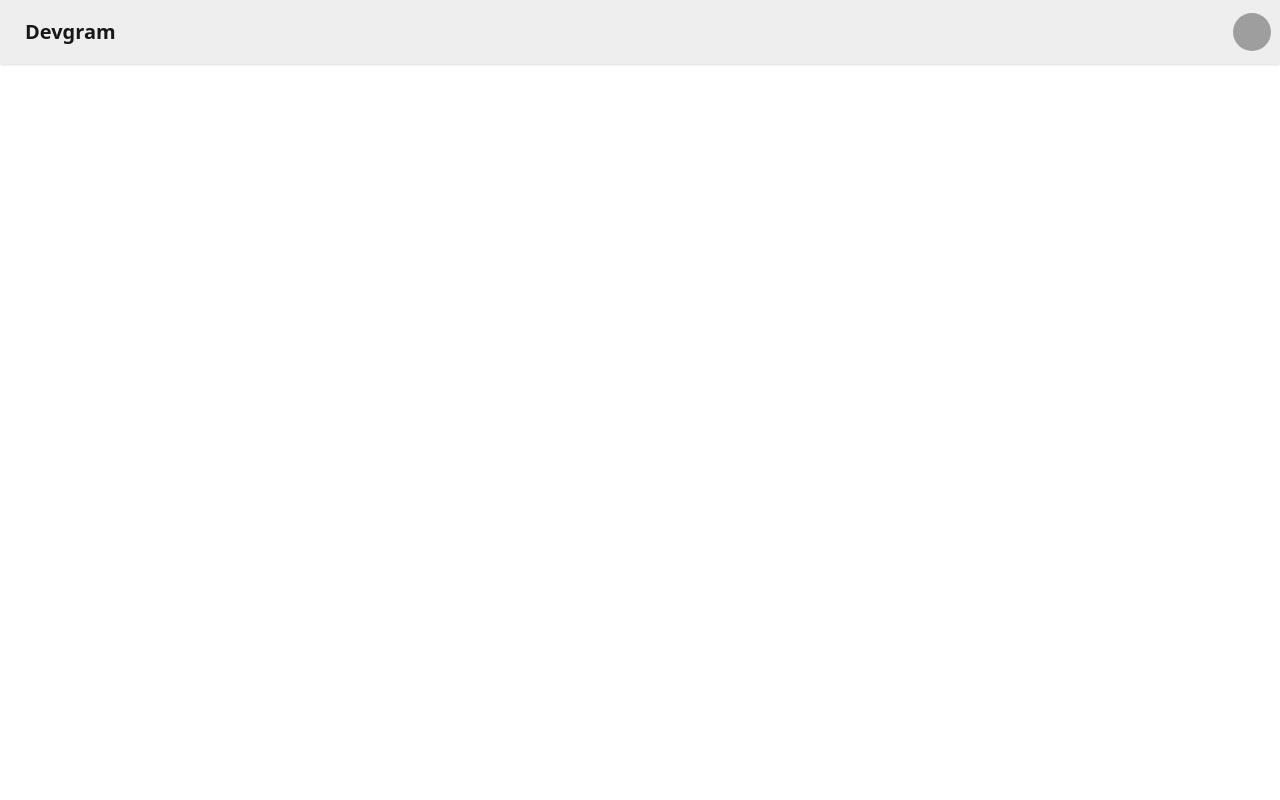
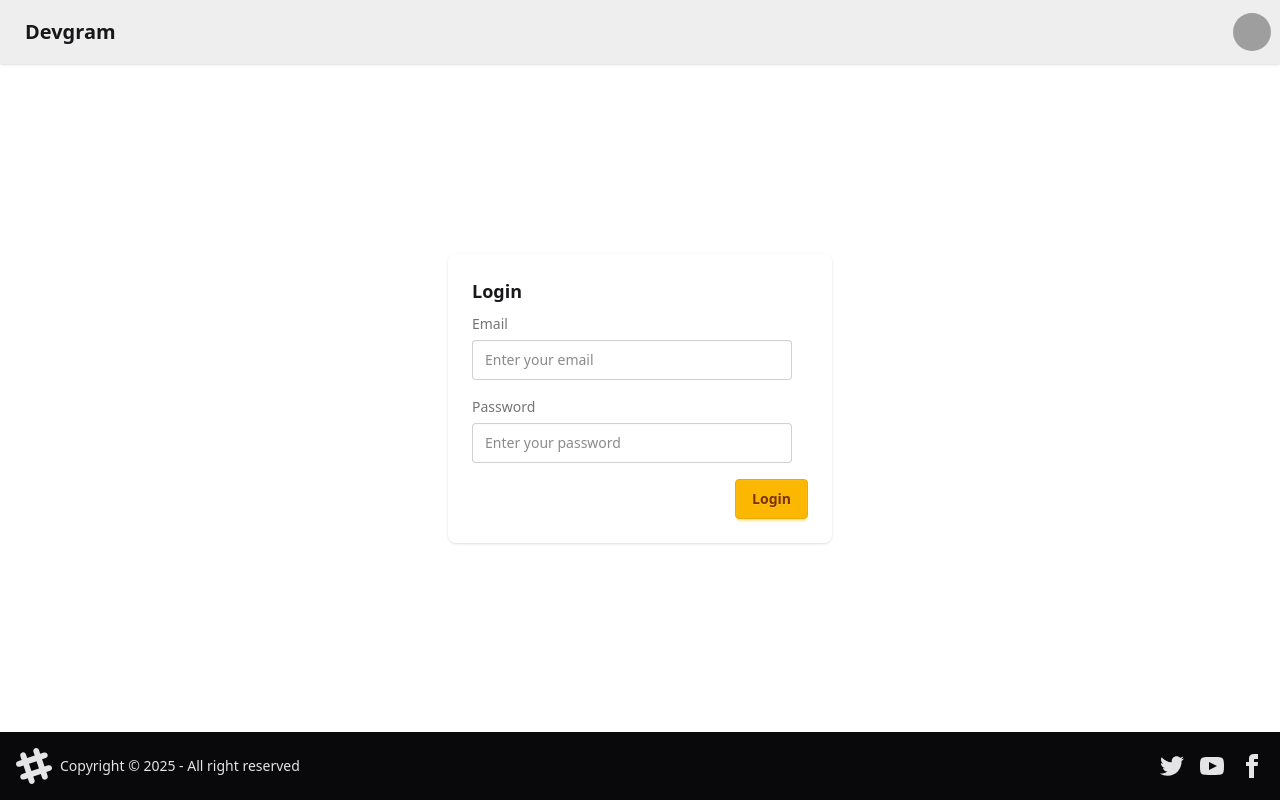
Before and after one commit to comodo-18/devgram-ui, a React app: page /login in a window 1280 px wide. Built offline with nearby package versions, Linux system fonts and the light colour scheme; grey boxes are pictures that could not be loaded; the HTML template or start-up script is replaced by a standard one.

Commit message:
Added various components and handled login

```diff
--- a/package.json
+++ b/package.json
@@ -11,8 +11,10 @@
   },
   "dependencies": {
     "@tailwindcss/vite": "^4.1.5",
+    "axios": "^1.9.0",
     "react": "^19.0.0",
     "react-dom": "^19.0.0",
+    "react-router-dom": "^7.5.3",
     "tailwindcss": "^4.1.5"
   },
   "devDependencies": {
--- a/src/App.jsx
+++ b/src/App.jsx
@@ -1,9 +1,19 @@
+import { BrowserRouter, Route, Routes } from "react-router-dom";
 import Body from "./Body";
+import Login from "./Login";
+import Profile from "./Profile";
 
 function App() {
   return (
     <>
-      <Body />
+      <BrowserRouter basename='/'>
+        <Routes>
+          <Route path="/" element={<Body />}>
+            <Route path = "/login" element={<Login />} />
+            <Route path="/profile" element={<Profile />} />
+          </Route>
+        </Routes>
+      </BrowserRouter>
     </>
   );
 }
--- a/src/Body.jsx
+++ b/src/Body.jsx
@@ -1,10 +1,18 @@
-import React from 'react'
-import Navbar from './Navbar'
+import React from "react";
+import Navbar from "./Navbar";
+import { Outlet } from "react-router-dom";
+import Footer from "./Footer";
 
 const Body = () => {
   return (
-    <div><Navbar /></div>
-  )
-}
+    <div className="flex flex-col min-h-screen items-center justify-center">
+      <Navbar />
+      <main className="flex-grow flex items-center justify-center">
+        <Outlet />
+      </main>
+      <Footer />
+    </div>
+  );
+};
 
-export default Body
+export default Body;
--- /dev/null
+++ b/src/Footer.jsx
@@ -0,0 +1,59 @@
+import React from 'react'
+
+const Footer = () => {
+  return (
+    <footer className="footer sm:footer-horizontal bg-neutral text-neutral-content items-center p-4">
+  <aside className="grid-flow-col items-center">
+    <svg
+      width="36"
+      height="36"
+      viewBox="0 0 24 24"
+      xmlns="http://www.w3.org/2000/svg"
+      fillRule="evenodd"
+      clipRule="evenodd"
+      className="fill-current">
+      <path
+        d="M22.672 15.226l-2.432.811.841 2.515c.33 1.019-.209 2.127-1.23 2.456-1.15.325-2.148-.321-2.463-1.226l-.84-2.518-5.013 1.677.84 2.517c.391 1.203-.434 2.542-1.831 2.542-.88 0-1.601-.564-1.86-1.314l-.842-2.516-2.431.809c-1.135.328-2.145-.317-2.463-1.229-.329-1.018.211-2.127 1.231-2.456l2.432-.809-1.621-4.823-2.432.808c-1.355.384-2.558-.59-2.558-1.839 0-.817.509-1.582 1.327-1.846l2.433-.809-.842-2.515c-.33-1.02.211-2.129 1.232-2.458 1.02-.329 2.13.209 2.461 1.229l.842 2.515 5.011-1.677-.839-2.517c-.403-1.238.484-2.553 1.843-2.553.819 0 1.585.509 1.85 1.326l.841 2.517 2.431-.81c1.02-.33 2.131.211 2.461 1.229.332 1.018-.21 2.126-1.23 2.456l-2.433.809 1.622 4.823 2.433-.809c1.242-.401 2.557.484 2.557 1.838 0 .819-.51 1.583-1.328 1.847m-8.992-6.428l-5.01 1.675 1.619 4.828 5.011-1.674-1.62-4.829z"></path>
+    </svg>
+    <p>Copyright © {new Date().getFullYear()} - All right reserved</p>
+  </aside>
+  <nav className="grid-flow-col gap-4 md:place-self-center md:justify-self-end">
+    <a>
+      <svg
+        xmlns="http://www.w3.org/2000/svg"
+        width="24"
+        height="24"
+        viewBox="0 0 24 24"
+        className="fill-current">
+        <path
+          d="M24 4.557c-.883.392-1.832.656-2.828.775 1.017-.609 1.798-1.574 2.165-2.724-.951.564-2.005.974-3.127 1.195-.897-.957-2.178-1.555-3.594-1.555-3.179 0-5.515 2.966-4.797 6.045-4.091-.205-7.719-2.165-10.148-5.144-1.29 2.213-.669 5.108 1.523 6.574-.806-.026-1.566-.247-2.229-.616-.054 2.281 1.581 4.415 3.949 4.89-.693.188-1.452.232-2.224.084.626 1.956 2.444 3.379 4.6 3.419-2.07 1.623-4.678 2.348-7.29 2.04 2.179 1.397 4.768 2.212 7.548 2.212 9.142 0 14.307-7.721 13.995-14.646.962-.695 1.797-1.562 2.457-2.549z"></path>
+      </svg>
+    </a>
+    <a>
+      <svg
+        xmlns="http://www.w3.org/2000/svg"
+        width="24"
+        height="24"
+        viewBox="0 0 24 24"
+        className="fill-current">
+        <path
+          d="M19.615 3.184c-3.604-.246-11.631-.245-15.23 0-3.897.266-4.356 2.62-4.385 8.816.029 6.185.484 8.549 4.385 8.816 3.6.245 11.626.246 15.23 0 3.897-.266 4.356-2.62 4.385-8.816-.029-6.185-.484-8.549-4.385-8.816zm-10.615 12.816v-8l8 3.993-8 4.007z"></path>
+      </svg>
+    </a>
+    <a>
+      <svg
+        xmlns="http://www.w3.org/2000/svg"
+        width="24"
+        height="24"
+        viewBox="0 0 24 24"
+        className="fill-current">
+        <path
+          d="M9 8h-3v4h3v12h5v-12h3.642l.358-4h-4v-1.667c0-.955.192-1.333 1.115-1.333h2.885v-5h-3.808c-3.596 0-5.192 1.583-5.192 4.615v3.385z"></path>
+      </svg>
+    </a>
+  </nav>
+</footer>
+  )
+}
+
+export default Footer
--- /dev/null
+++ b/src/Login.jsx
@@ -0,0 +1,67 @@
+import React, { useState } from "react";
+import axios from "axios";
+
+const Login = () => {
+  const [email, setEmail] = useState("");
+  const [password, setPassword] = useState("");
+
+  const handEmailChange = (e) => {
+    setEmail(e.target.value);
+  };
+  const handlePasswordChange = (e) => {
+    setPassword(e.target.value);
+  };
+  const handleSubmit = async(e) => {
+    e.preventDefault();
+    try {
+        const data = await axios.post("http://localhost:7777/login", {
+            email,
+            password
+          }, {withCredentials: true});
+          console.log("Login successful:", data.data);
+    } catch (error) {
+        console.error("Error logging in:", error);
+    }
+  }
+
+  return (
+    <div className="card bg-base-100 w-96 shadow-sm">
+      <div className="card-body">
+        <h2 className="card-title">Login</h2>
+        <form onSubmit={handleSubmit}>
+          <div className="form-control mb-4">
+            <label className="label">
+              <span className="label-text mb-1.5">Email</span>
+            </label>
+            <input
+              type="email"
+              placeholder="Enter your email"
+              className="input input-bordered"
+              onChange={handEmailChange}
+              value={email}
+            />
+          </div>
+          <div className="form-control mb-4">
+            <label className="label">
+              <span className="label-text mb-1.5">Password</span>
+            </label>
+            <input
+              type="password"
+              placeholder="Enter your password"
+              className="input input-bordered"
+              onChange={handlePasswordChange}
+              value={password}
+            />
+          </div>
+          <div className="card-actions justify-end">
+            <button type="submit" className="btn btn-warning">
+              Login
+            </button>
+          </div>
+        </form>
+      </div>
+    </div>
+  );
+};
+
+export default Login;
--- /dev/null
+++ b/src/Profile.jsx
@@ -0,0 +1,9 @@
+import React from 'react'
+
+const Profile = () => {
+  return (
+    <div>Profile</div>
+  )
+}
+
+export default Profile
```
Also changed, not shown: 1 other file (tests, documents, lock files or other folders).
